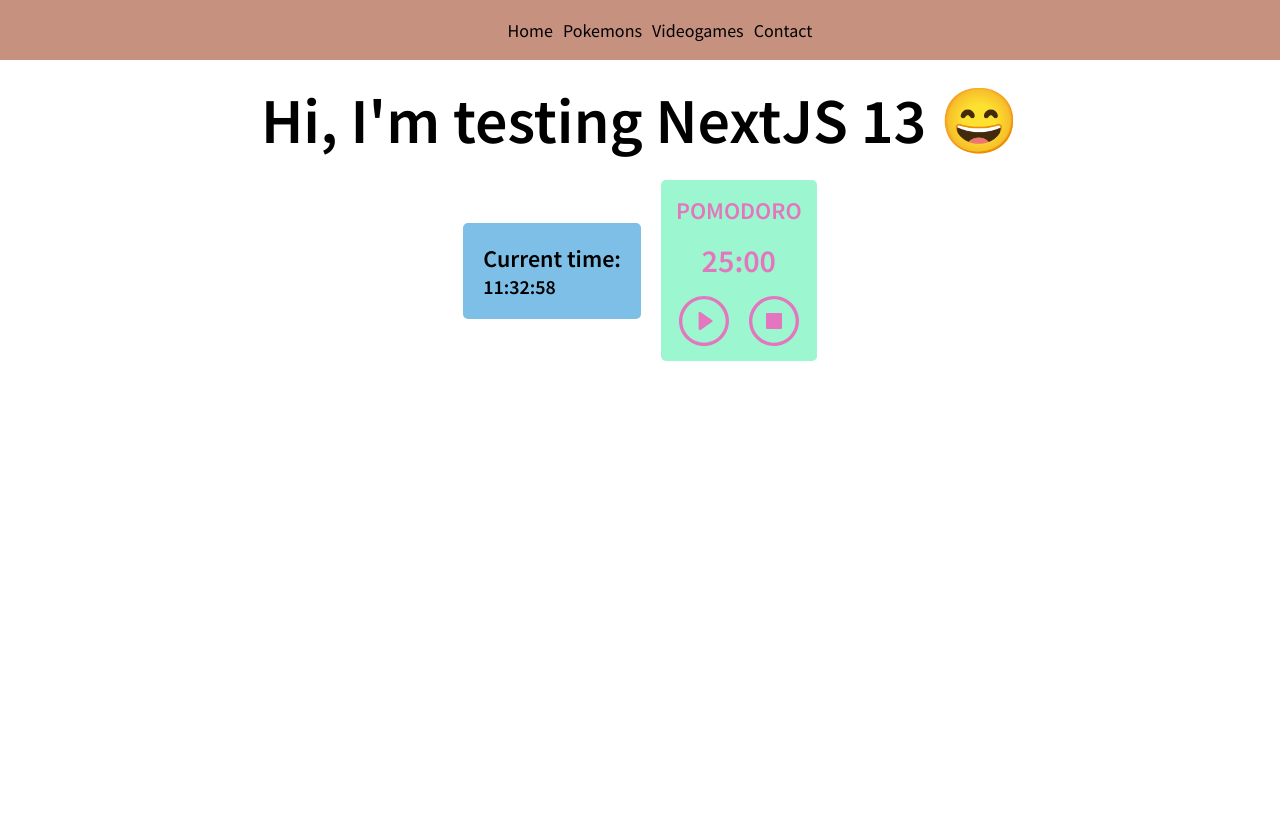
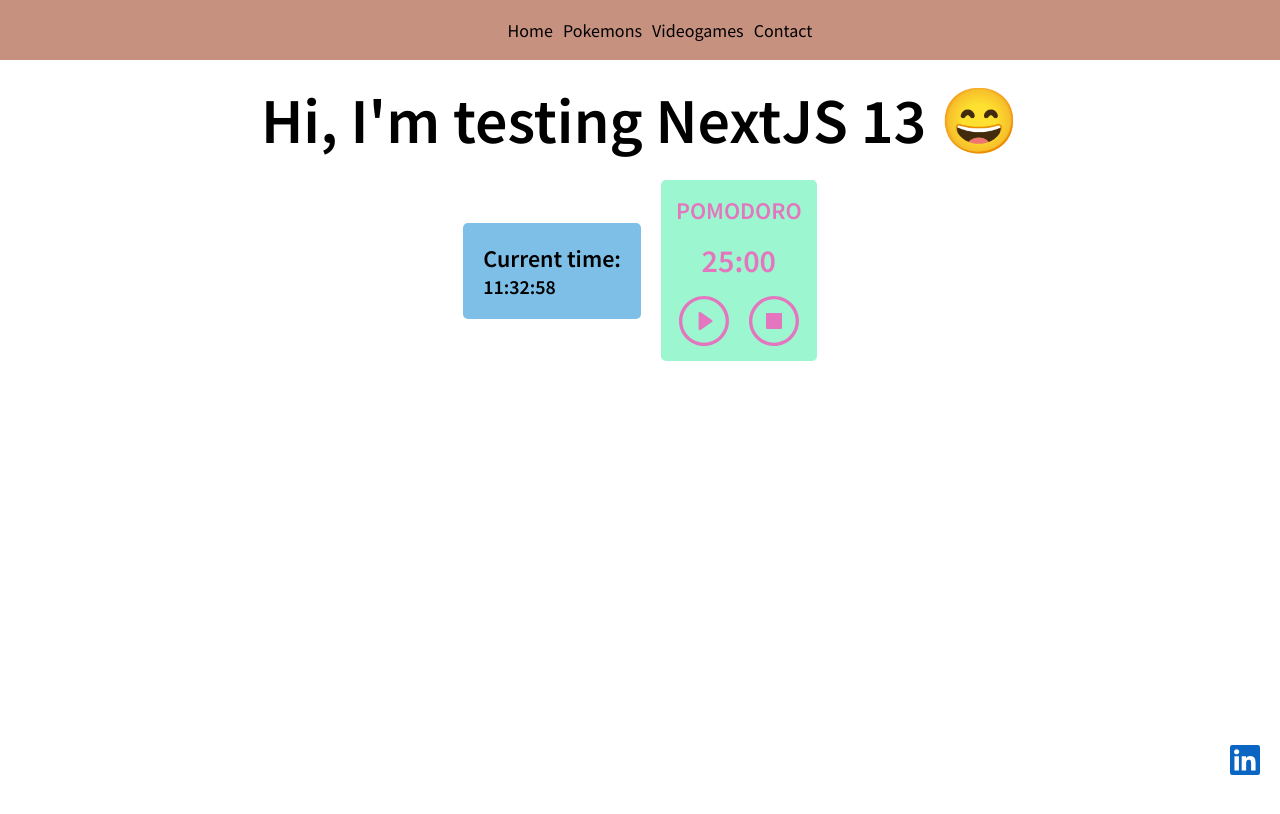
Before and after one commit to JaviVA93/next-js-13-playground, a Next.js app: page / in a window 1280 px wide. Shown: the top 814 px of the page. Built offline with nearby package versions, Linux system fonts and the light colour scheme.

Commit message:
linkedin fixed icon added

```diff
--- a/app/layout.tsx
+++ b/app/layout.tsx
@@ -1,6 +1,7 @@
 import { Header } from '../components/header/Header'
 import '../styles/globals.css'
 import { Source_Sans_Pro } from "next/font/google"
+import LinkedinIconLink from '../components/assets/LinkedinIconLink'
 
 const sourceSansPro = Source_Sans_Pro({
   weight: ['400', '600'],
@@ -18,6 +19,7 @@
         <main>
           {children}
         </main>
+        <LinkedinIconLink className="floatLinkedin"/>
       </body>
     </html>
   )
--- /dev/null
+++ b/components/assets/LinkedinIconLink.tsx
@@ -0,0 +1,16 @@
+export default function LinkedinIconLink(props: any) {
+    return (
+        <a href="https://www.linkedin.com/in/javier-villar-almiron/" target="_blank" {...props}>
+            <svg
+                xmlns="http://www.w3.org/2000/svg"
+                fill="none"
+                viewBox="0 0 16 16"
+            >
+                <path
+                    fill="#0A66C2"
+                    d="M12.225 12.225h-1.778V9.44c0-.664-.012-1.519-.925-1.519-.926 0-1.068.724-1.068 1.47v2.834H6.676V6.498h1.707v.783h.024c.348-.594.996-.95 1.684-.925 1.802 0 2.135 1.185 2.135 2.728l-.001 3.14zM4.67 5.715a1.037 1.037 0 01-1.032-1.031c0-.566.466-1.032 1.032-1.032.566 0 1.031.466 1.032 1.032 0 .566-.466 1.032-1.032 1.032zm.889 6.51h-1.78V6.498h1.78v5.727zM13.11 2H2.885A.88.88 0 002 2.866v10.268a.88.88 0 00.885.866h10.226a.882.882 0 00.889-.866V2.865a.88.88 0 00-.889-.864z"
+                ></path>
+            </svg>
+        </a>
+    );
+}
--- a/styles/globals.css
+++ b/styles/globals.css
@@ -24,6 +24,14 @@
   padding: 0 100px;
 }
 
+.floatLinkedin {
+  width: 40px;
+  height: 40px;
+  position: fixed;
+  right: 15px;
+  bottom: 20px;
+}
+
 @media (prefers-color-scheme: dark) {
   html {
     color-scheme: dark;
--- a/styles/homePage.module.css
+++ b/styles/homePage.module.css
@@ -1,6 +1,4 @@
-.container {
-  height: 120vh;
-}
+
 .title {
   margin: 20px 0;
   text-align: center;
```
